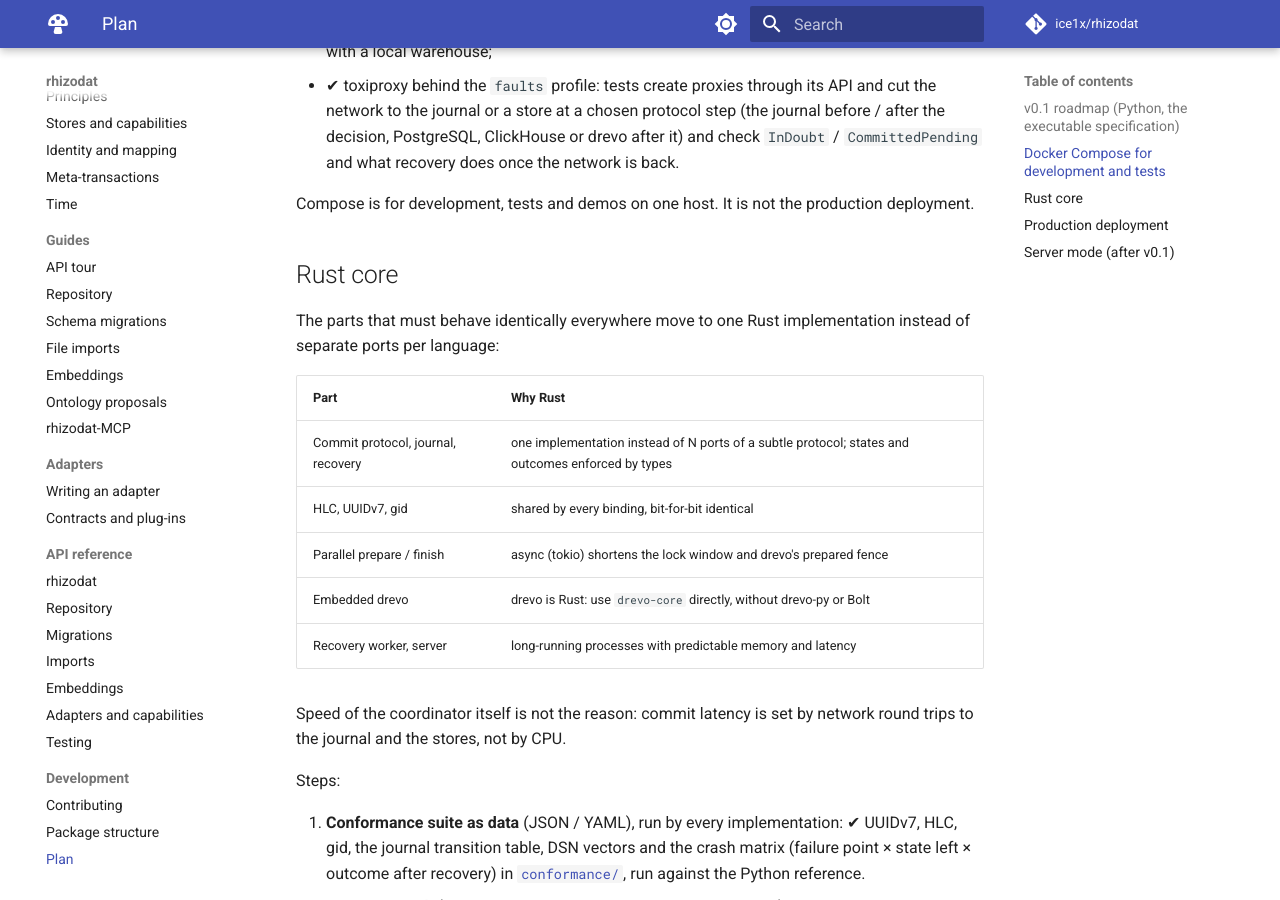
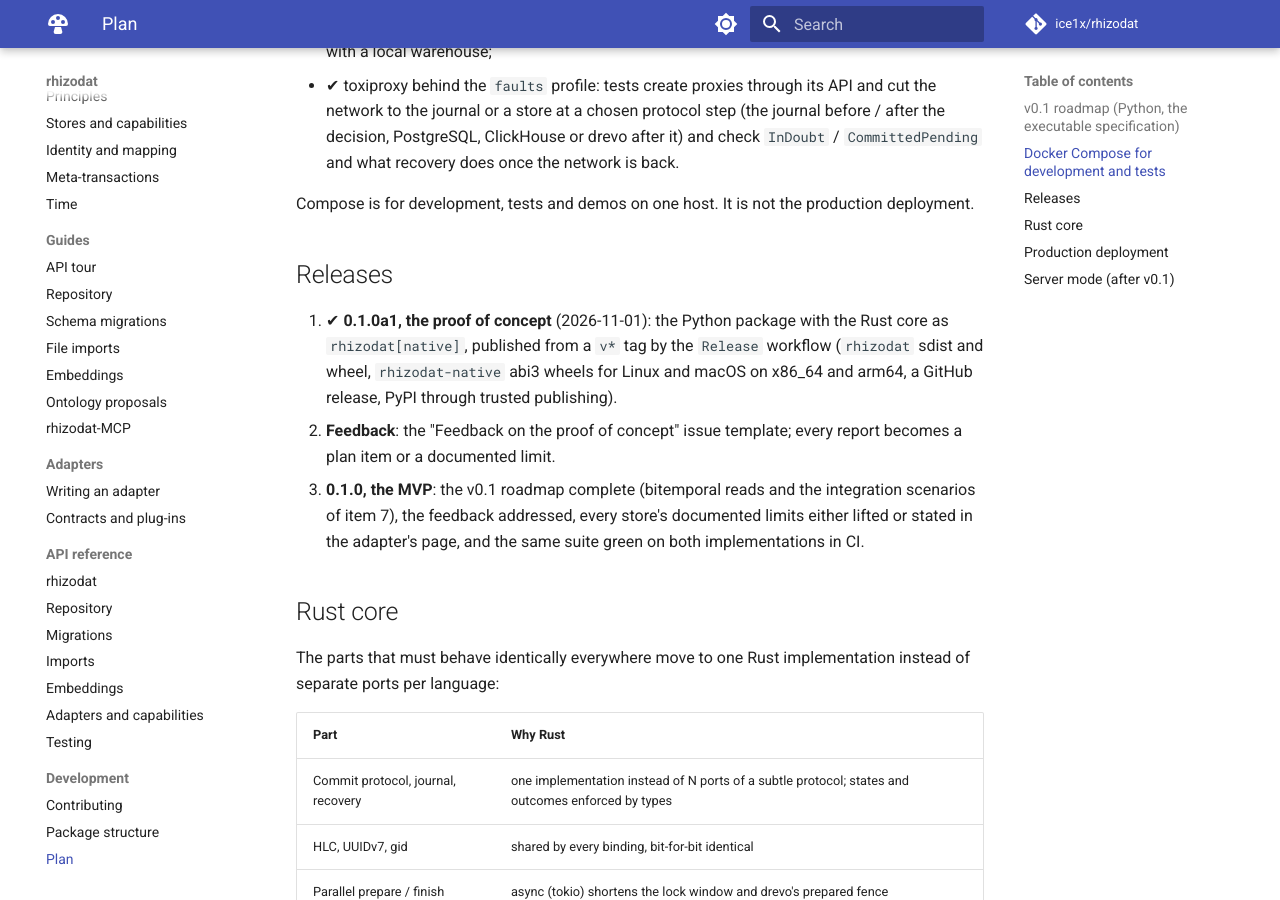
Before and after one commit to ice1x/rhizodat, an MkDocs documentation site: the page built from docs/plan.md, in a window 1280 px wide and 900 px high, scrolled down 1111 px. Built offline with MkDocs 1.6.1 and Material for MkDocs 9.7.7, drawn with Linux system fonts in a browser that asks for light colours; comment, search, counter and statistics services are not loaded; some of the changed text lies outside the part shown.

Commit message:
Release 0.1.0a1: the proof of concept as a package
The first public pre-release of the Python package with the Rust core.

- pyproject.toml: version 0.1.0a1; a `native` extra pinning rhizodat-native
  to the same version, so `pip install 'rhizodat[native]'` installs the core.
  crates/rhizodat-py: version 0.1.0a1 (Cargo: 0.1.0-alpha.1).
- .github/workflows/release.yml: on a `v*` tag, builds the rhizodat sdist and
  wheel, the rhizodat-native sdist and abi3 wheels for Linux and macOS on
  x86_64 and arm64 (maturin-action, each wheel imported from a clean venv),
  checks the tag against the version, creates the GitHub release with the
  distributions attached and publishes to PyPI by trusted publishing (the
  `pypi` environment, independent of the GitHub release job).
- .github/ISSUE_TEMPLATE/feedback.yml: the feedback form for the proof of
  concept (version, stores, scenario, what worked / failed / is missing).
- CHANGELOG.md: the 0.1.0a1 entry. README and getting-started: the status
  and the `native` extra. docs/plan.md: a Releases section (PoC -> feedback
  -> MVP 0.1.0); the C ABI for Go stays, after the MVP.
- tests/test_package.py: the `native` extra is pinned to the package version
  and, when installed, rhizodat-native reports that version.

```diff
--- a/docs/plan.md
+++ b/docs/plan.md
@@ -51,6 +51,20 @@ One `compose.yaml` runs every store the tests need, locally and in CI alike
 
 Compose is for development, tests and demos on one host. It is not the
 production deployment.
+
+## Releases
+
+1. ✔ **0.1.0a1, the proof of concept** (2026-11-01): the Python package with
+   the Rust core as `rhizodat[native]`, published from a `v*` tag by the
+   `Release` workflow (`rhizodat` sdist and wheel, `rhizodat-native` abi3 wheels
+   for Linux and macOS on x86_64 and arm64, a GitHub release, PyPI through
+   trusted publishing).
+2. **Feedback**: the "Feedback on the proof of concept" issue template; every
+   report becomes a plan item or a documented limit.
+3. **0.1.0, the MVP**: the v0.1 roadmap complete (bitemporal reads and the
+   integration scenarios of item 7), the feedback addressed, every store's
+   documented limits either lifted or stated in the adapter's page, and the
+   same suite green on both implementations in CI.
 
 ## Rust core
 
@@ -363,7 +377,7 @@ Steps:
    0.10 has `add_column` / `delete_column` but no column rename and no partition
    spec update, so the step itself waits for the library (or a hand-built REST
    table update like the erase's).
-   Next: the C ABI for Go.
+   Next, after the MVP: the C ABI for Go.
 6. **CI**: `cargo test`, `cargo clippy`, `cargo fmt --check`, and the conformance
    suite against both implementations.
 
--- a/pyproject.toml
+++ b/pyproject.toml
@@ -4,7 +4,7 @@ build-backend = "hatchling.build"
 
 [project]
 name = "rhizodat"
-version = "0.1.0.dev0"
+version = "0.1.0a1"
 description = "Bitemporal polyglot data layer over PostgreSQL, ClickHouse, drevo and Apache Iceberg"
 readme = "README.md"
 requires-python = ">=3.12"
@@ -38,6 +38,9 @@ ingest = ["pyarrow>=17", "rdflib>=7"]
 mcp = ["mcp>=2.3"]
 # rhizodat.testing: the adapter contract suite for adapter authors.
 testing = ["pytest>=8", "faker>=30"]
+# The core in Rust (rhizodat_native, built from crates/rhizodat-py): the package uses it
+# when installed, at the same version.
+native = ["rhizodat-native==0.1.0a1"]
 
 [project.scripts]
 rhizodat = "rhizodat.check:main"
```
Also changed, not shown: CHANGELOG.md (added, +25 -0 lines), README.md (+2 -1 lines), docs/getting-started.md (+3 -2 lines), 7 other files.
